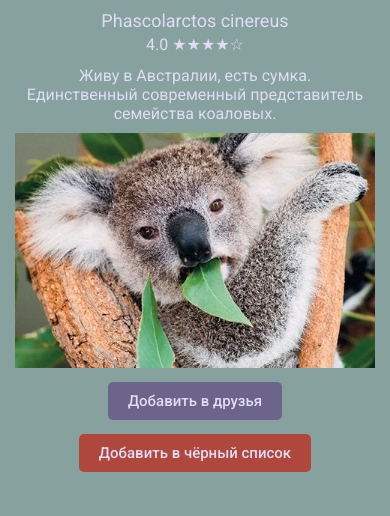
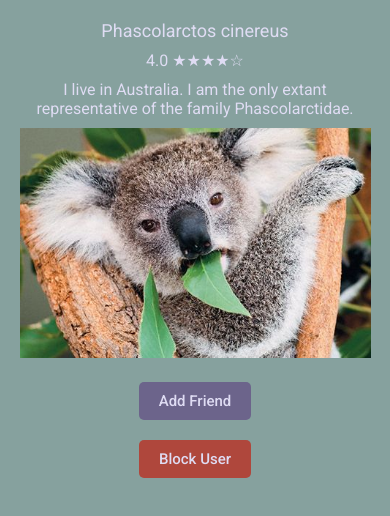
Before and after one commit to KKnDAlu/Grid-Usage, a plain HTML site: page index.html in a window 390 px wide. Drawn offline with Linux system fonts and the light colour scheme.

Commit message:
Add files via upload

```diff
--- a/index.html
+++ b/index.html
@@ -1,15 +1,15 @@
 <!DOCTYPE html>
-<html lang="ru">
+<html lang="en">
 <head>
 	<meta charset="utf-8">
 	<meta name="viewport" content="width=device-width, initial-scale=1, shrink-to-fit=no">
 
-	<title>Коала</title>
+	<title>Koala</title>
 
 	<!-- Styles file -->
 	<link rel="stylesheet" href="css/style.css">
 	<!-- Fonts -->
-	<link href="https://fonts.googleapis.com/css?family=Roboto:400,500&amp;subset=cyrillic" rel="stylesheet">
+	<link href="https://fonts.googleapis.com/css?family=Roboto:400,500" rel="stylesheet">
 
 </head>
 <body>
@@ -25,11 +25,11 @@
 				<img src="img/koala.jpg" alt="Коала">
 			</div>
 			<div class="descr">
-				Живу в Австралии, есть сумка. Единственный современный представитель семейства коаловых.
+				I live in Australia. I am the only extant representative of the family Phascolarctidae.
 			</div>
 			<div class="buttons">
-				<button class="btn">Добавить в друзья</button>
-				<button class="btn btn_ban">Добавить в чёрный список</button>
+				<button class="btn">Add Friend</button>
+				<button class="btn btn_ban">Block User</button>
 			</div>
 		</div>
 	</div>
--- a/sass/style.sass
+++ b/sass/style.sass
@@ -12,6 +12,8 @@ body
 	font-weight: 400
 	background-color: $bg
 	color: $clean
+	margin: 0
+	padding-top: 20px
 
 button
 	font-family: 'Roboto', sans-serif
@@ -20,11 +22,12 @@ button
 	padding: 10px 20px
 	border-radius: 5px
 	border: none
-	margin: 10px
+	margin: 0 -10px
 img
 	max-width: 100%
 
 .btn
+	margin: 10px
 	color: $clean
 	background-color: $lavender
 	&:hover
@@ -42,15 +45,12 @@ img
 
 .name
 	font-size: 18px
-.name, .rating
-	padding: 2px 10px
-.descr
-	padding: 10px
 
 .card
 	width: 100%
 	display: grid
 	grid-template-columns: repeat(8, 1fr)
+	grid-gap: 10px 30px
 
 .name
 	grid-column: 1 / 6
@@ -103,21 +103,21 @@ img
 		grid-row: 2
 		text-align: center
 	.photo
-		grid-column: 1 / 4
+		grid-column: 1 / 6
 		grid-row: 4 / 6
 	.descr
 		grid-column: 1 / 9
 		grid-row: 3
 		text-align: center
 	.buttons
-		grid-column: 4 / 9
+		grid-column: 6 / 9
 		grid-row: 4 / 6
 		flex-direction: column
 		align-items: center
+	.btn
+		flex-grow: 0
 
-@media (max-width: 480px)
-	.container
-		width: 96%
+@media (max-width: 464px)
 	.photo
 		grid-column: 1 / 9
 		grid-row: 4
```
Also changed, not shown: css/style.css.
